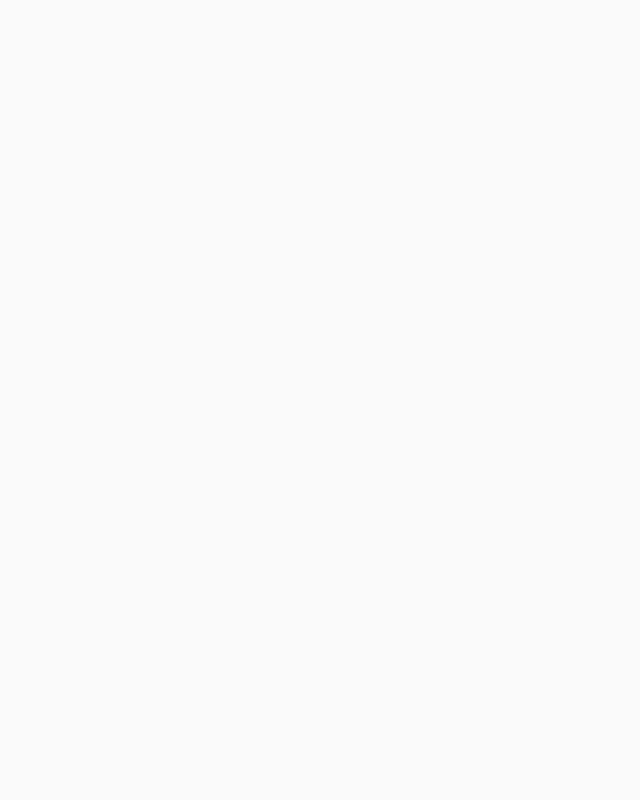
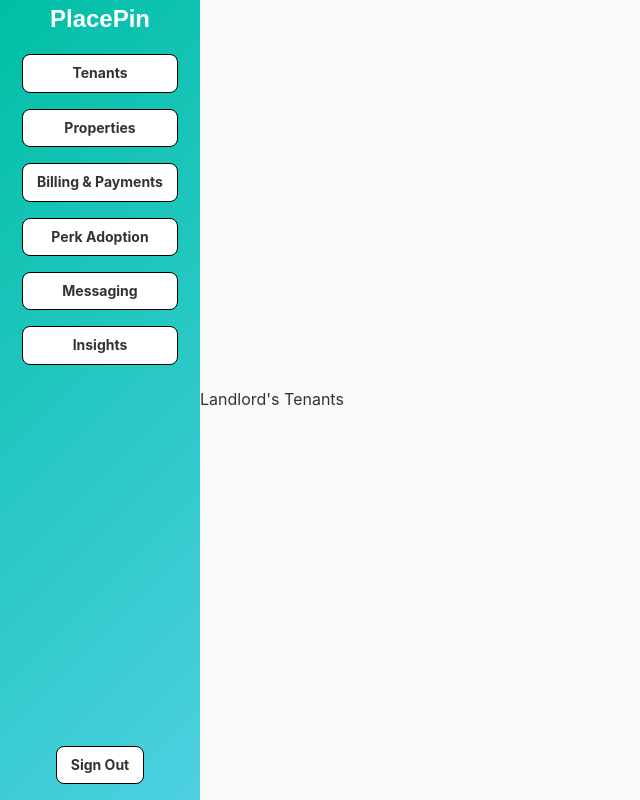
Before and after one commit to Kerlin-Augustin/placepin, a React (Vite) app: page /landlorddashboard/tenants in a window 1280 px wide. Before the commit this address had no page. Shown: the whole page, without its empty margins (0-640 px from the left). Built offline with nearby package versions, Linux system fonts and the light colour scheme; sample sign-in values are in the browser's storage.

Commit message:
sidebar landlord complete

```diff
--- /dev/null
+++ b/src/components/buttons/SidebarButton.tsx
@@ -0,0 +1,16 @@
+import './sidebarButton.css';
+
+interface SidebarButtonProps {
+  buttonText: string
+}
+
+function SidebarButton({buttonText}: SidebarButtonProps) {
+
+  return (
+    <div className="sidebarButton">
+      <h2 className='sidebarButtonText'>{buttonText}</h2>
+    </div>
+  )
+}
+
+export default SidebarButton
--- /dev/null
+++ b/src/components/buttons/sidebarButton.css
@@ -0,0 +1,16 @@
+.sidebarButton {
+  background: white;
+  text-align: center;
+  border: 1px solid black;
+  border-radius: 0.5em;
+  margin-top: 1em;
+  cursor: pointer;
+}
+
+.sidebarButtonText {
+  margin-left: 1em;
+  margin-right: 1em;
+  margin-top: 0.5em;
+  margin-bottom: 0.5em;
+  font-size: 14px
+}
--- /dev/null
+++ b/src/components/sidebars/landord/LandlordSidebar.tsx
@@ -0,0 +1,55 @@
+import { NavLink } from "react-router-dom";
+import { useAuth } from '../../../context/AuthContext';
+import { useNavigate } from 'react-router-dom';
+import SidebarButton from "../../buttons/SidebarButton";
+import './landlordSidebar.css';
+
+const LandlordSidebar = () => {
+
+  const navigate = useNavigate()
+  const { logout } = useAuth()
+
+  const handleSignout = () => {
+    logout()
+    navigate('/')
+  }
+
+  const tabs = [
+    <NavLink className="nav-link" to=""><SidebarButton buttonText="Tenants" /></NavLink>,
+    <NavLink className="nav-link" to=""><SidebarButton buttonText="Properties" /></NavLink>,
+    <NavLink className="nav-link" to=""><SidebarButton buttonText="Billing & Payments" /></NavLink>,
+    <NavLink className="nav-link" to=""><SidebarButton buttonText="Perk Adoption" /></NavLink>,
+    <NavLink className="nav-link" to=""><SidebarButton buttonText="Messaging" /></NavLink>,
+    <NavLink className="nav-link" to=""><SidebarButton buttonText="Insights" /></NavLink>,]
+
+    const allTabs = tabs.map((tab, index) => {
+      return (
+        <div key={index}>{tab}</div>
+      )
+    })
+
+  return (
+    <>
+      <aside className="sideBarContainer">
+      <div className="logoAndTabs">
+        <h2 className="logoText">
+          PlacePin
+        </h2>
+        <div className="tabs">
+          {allTabs}
+        </div>
+      </div>
+      <div className="profile">
+        <h3
+          className="profileText"
+          onClick={handleSignout}
+          >
+          Sign Out
+        </h3>
+      </div>
+    </aside>
+    </>
+  )
+}
+
+export default LandlordSidebar
--- /dev/null
+++ b/src/components/sidebars/landord/landlordSidebar.css
@@ -0,0 +1,45 @@
+.sideBarContainer {
+  background: linear-gradient(135deg, #00bfa5 0%, #4dd0e1 100%);
+  width: 200px;
+  height: 100vh;
+  display: flex;
+  flex-direction: column;
+  justify-content: space-between;
+  align-items: center;
+}
+
+.logoAndTabs {
+  display: flex;
+  flex-direction: column;
+  align-items: center;
+}
+
+.logoText {
+  color: white;
+  font-family: 'Martian Mono', sans-serif
+}
+
+.tabs {
+  display: flex;
+  flex-direction: column;
+  align-items: stretch
+}
+
+.profile {
+  display: flex;
+  justify-content: center;
+  background: white;
+  text-align: center;
+  border: 1px solid black;
+  border-radius: 0.5em;
+  margin-bottom: 1em;
+}
+
+.profileText {
+  margin-left: 1em;
+  margin-right: 1em;
+  margin-top: 0.5em;
+  margin-bottom: 0.5em;
+  font-size: 14px;
+  cursor: pointer;
+}
--- a/src/pages/dashboard/landlords/LandlordDashboard.tsx
+++ b/src/pages/dashboard/landlords/LandlordDashboard.tsx
@@ -1,8 +1,13 @@
+import { Outlet } from "react-router-dom";
+import LandlordSidebar from "../../../components/sidebars/landord/LandlordSidebar";
+import './landlordDashboard.css';
+
 const LandlordDashboard = () => {
   return (
-    <>
-      Landlord Dashboard
-    </>
+    <div className="landlordDashboardContainer">
+      <LandlordSidebar />
+      <Outlet />
+    </div>
   )
 }
 
--- /dev/null
+++ b/src/pages/dashboard/landlords/landlordDashboard.css
@@ -0,0 +1,4 @@
+.landlordDashboardContainer {
+  display: flex;
+  align-items: center;
+}
--- /dev/null
+++ b/src/pages/dashboard/landlords/landlordHomepage/LandlordHomepage.tsx
@@ -0,0 +1,9 @@
+const LandlordHomepage = () => {
+  return (
+    <>
+      Landlord Homepage
+    </>
+  )
+}
+
+export default LandlordHomepage
--- /dev/null
+++ b/src/pages/dashboard/landlords/landlordTenants/LandlordTenants.tsx
@@ -0,0 +1,9 @@
+const LandlordTenants = () => {
+  return (
+  <>
+    Landlord's Tenants
+  </>
+  )
+}
+
+export default LandlordTenants
--- a/src/pages/dashboard/perks/Perks.tsx
+++ /dev/null
@@ -1,9 +0,0 @@
-const Perks = () => {
-  return (
-    <>
-      Perks
-    </>
-  )
-}
-
-export default Perks
```
Also changed, not shown: src/components/sidebars/tenant/TenantSidebar.tsx (added, +9 -0 lines), src/pages/dashboard/Dashboard.tsx (deleted, +0 -10 lines), src/routes/routes.tsx (+5 -4 lines).
